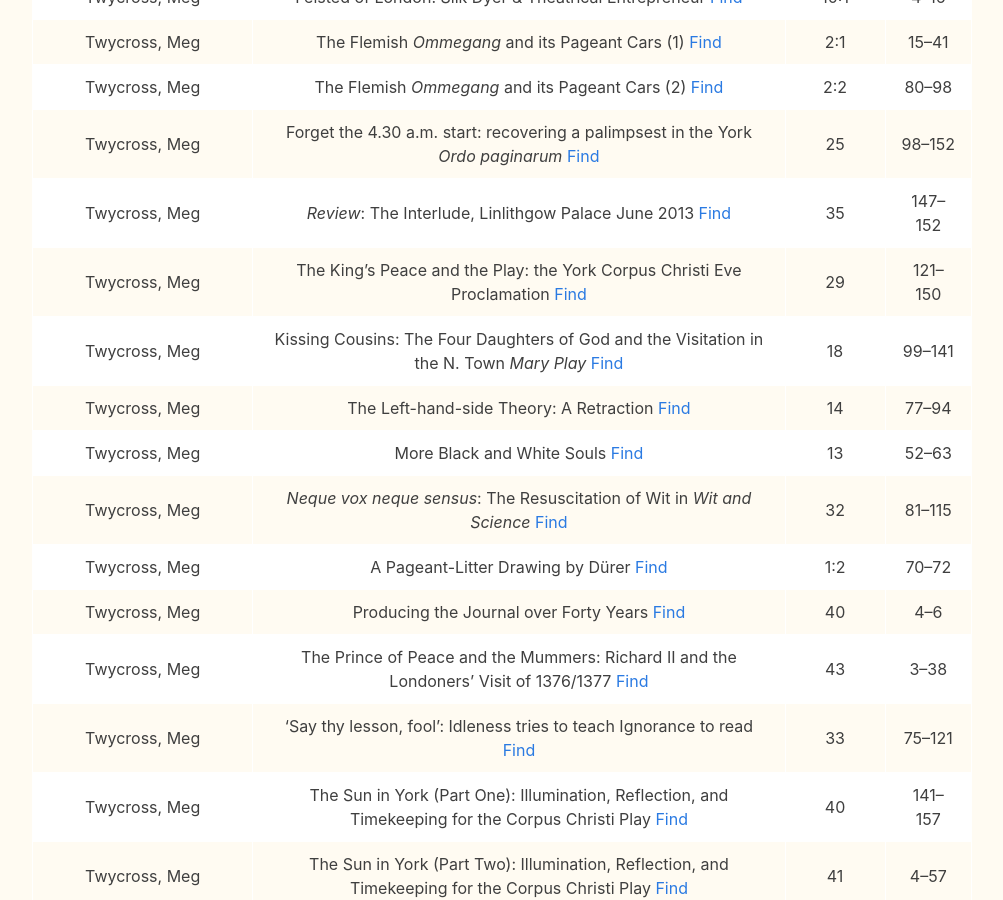
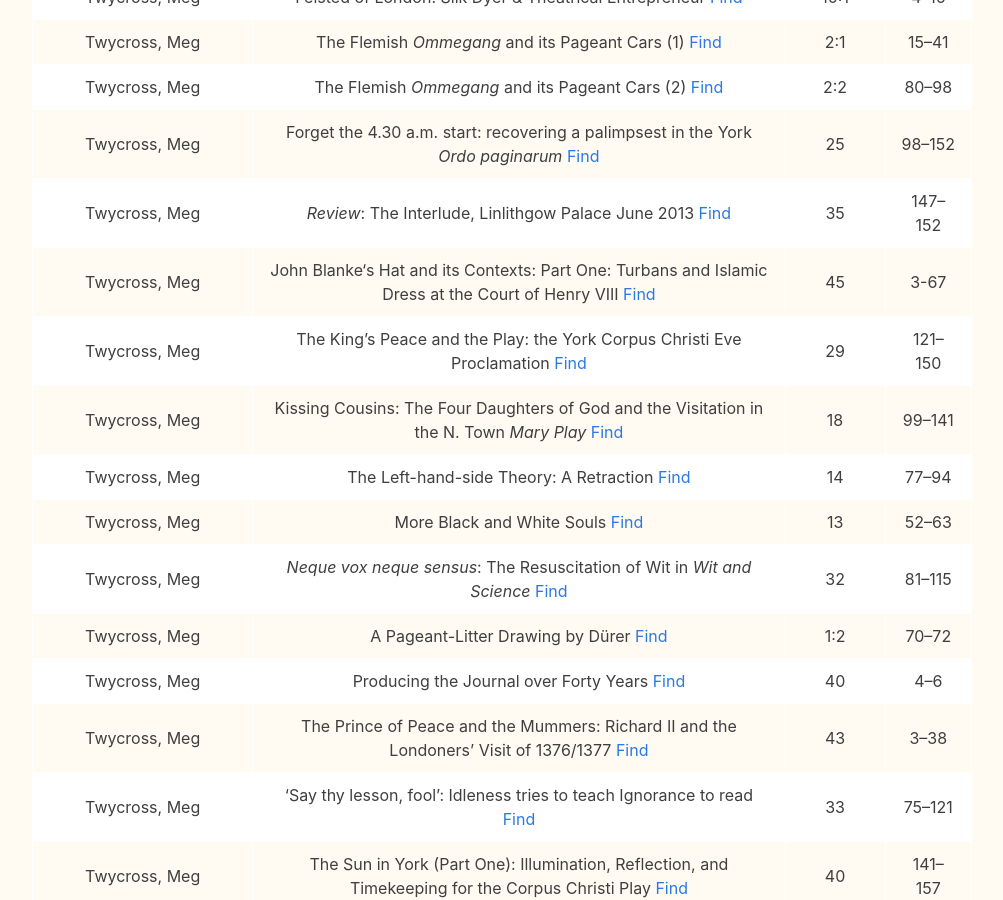
Before and after one commit to MedievalEnglishTheatre/MedievalEnglishTheatre.github.io, a Jekyll site: the page built from src/journal/cumindtz.md, in a window 1280 px wide and 900 px high, scrolled down 911 px. Shown: the whole window, without its empty margins (138-1141 px from the left). Built offline with Jekyll 4.4.1, drawn with Linux system fonts in a browser that asks for light colours.

Commit message:
Update cumindtz.md vol. 45

```diff
--- a/src/journal/cumindtz.md
+++ b/src/journal/cumindtz.md
@@ -30,6 +30,7 @@ The later volumes include *summaries* and *PDFs* of one or two pages.
 |Twycross, Meg|The Flemish *Ommegang* and its Pageant Cars (2)  [Find](vol02.html#TwycrossB) |2:2|80–98|
 |Twycross, Meg|Forget the 4.30 a.m. start: recovering a palimpsest in the York *Ordo paginarum*  [Find](vol25.html#Twycross) |25|98–152|
 |Twycross, Meg| *Review*: The Interlude, Linlithgow Palace June 2013  [Find](vol35.html#Twycross) |35|147–152|
+|Twycross, Meg|John Blanke‘s Hat and its Contexts: Part One: Turbans and Islamic Dress at the Court of Henry VIII  [Find](vol45.html#Twycross) |45|3-67|
 |Twycross, Meg|The King’s Peace and the Play: the York Corpus Christi Eve Proclamation  [Find](vol29.html#Twycross) |29|121–150|
 |Twycross, Meg|Kissing Cousins: The Four Daughters of God and the Visitation in the N. Town *Mary Play*  [Find](vol18.html#Twycross) |18|99–141|
 |Twycross, Meg|The Left-hand-side Theory: A Retraction  [Find](vol14.html#Twycross) |14|77–94|
```
